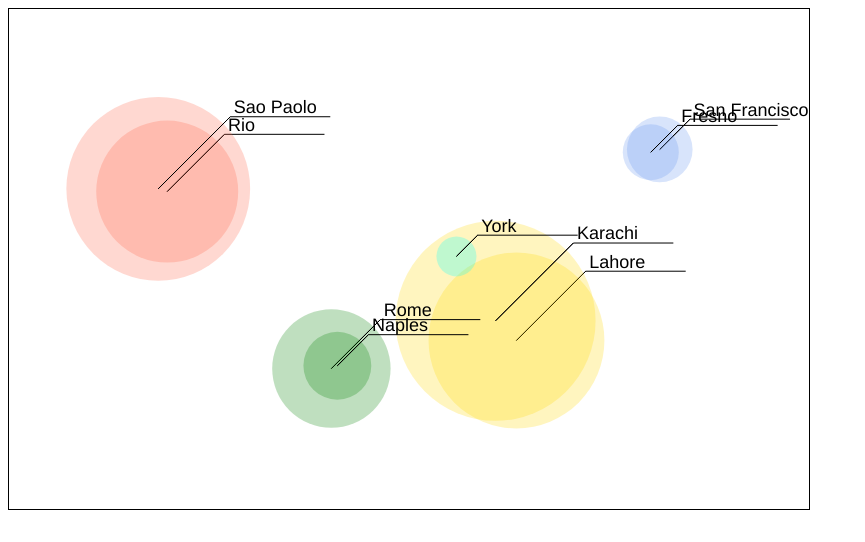
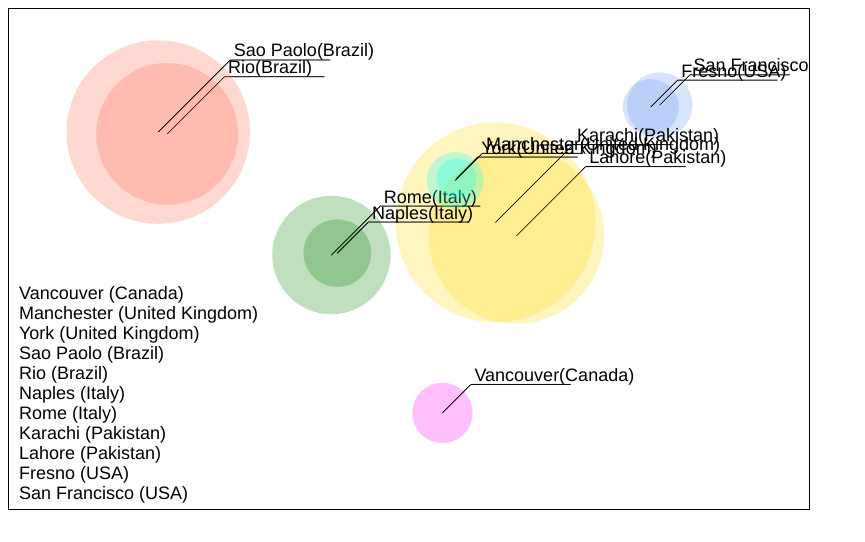
Before and after one commit to euripidean/d3-tutorials-part1, a plain HTML site: page tutorial5.html in a window 1280 px wide. Shown: the whole page, without its empty margins (0-865 px from the left). Drawn offline with nearby package versions, Linux system fonts and the light colour scheme.

Commit message:
Challenges 6 completed

```diff
--- a/cities.csv
+++ b/cities.csv
@@ -8,3 +8,5 @@
 "Rio",6748000,"Brazil",-43,-22
 "Sao Paolo",12300000,"Brazil",-46,-23
 "York",141671,"United Kingdom", 53.9, 1.07
+"Manchester",553230,"United Kingdom",53.48,2.24
+"Vancouver",675218,"Canada",49.2,123.12
--- a/tutorial5.html
+++ b/tutorial5.html
@@ -41,7 +41,14 @@
         const countryScale = d3
           .scaleOrdinal()
           .domain(countries)
-          .range(["cornflowerblue", "gold", "green", "tomato", "aqua"]);
+          .range([
+            "cornflowerblue",
+            "gold",
+            "green",
+            "tomato",
+            "aqua",
+            "magenta",
+          ]);
         const angle = Math.PI * 1.75;
         groups
           .append("circle")
@@ -53,7 +60,7 @@
         groups;
         groups
           .append("text")
-          .text((d) => d.label) // set the text
+          .text((d) => d.label + `(${d.country})`) // set the text
           .attr(
             "x",
             (d) =>
@@ -100,6 +107,14 @@
           })
           .attr("stroke", "#000")
           .attr("fill", "none");
+        // 06 Challenges are included here!
+        node
+          .append("text")
+          .text((d) => d.label + ` (${d.country})`)
+          .attr("x", 10)
+          .attr("y", (d, i) => 490 - i * 20)
+          .style("font-family", "Helvetica")
+          .style("font-size", "18px");
       });
     </script>
   </body>
```
Also changed, not shown: tutorial4.html (+8 -1 lines).
